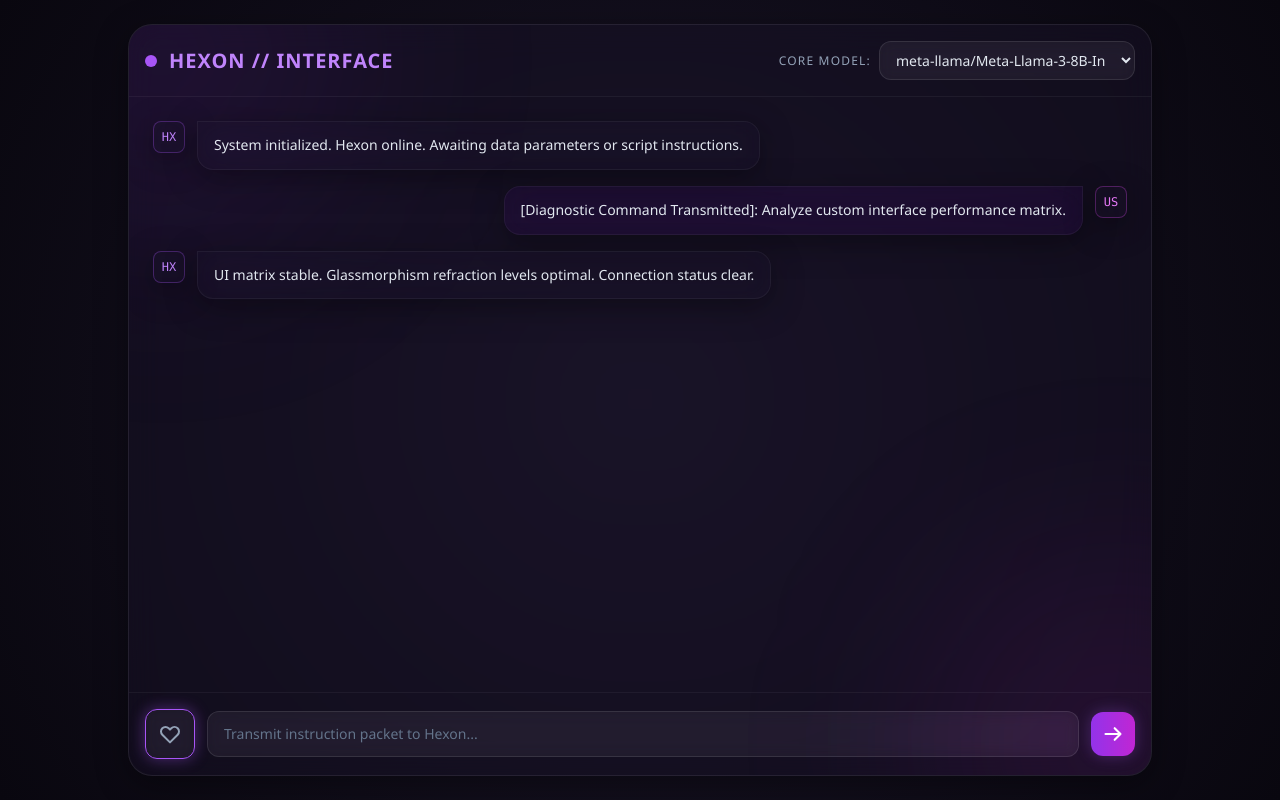
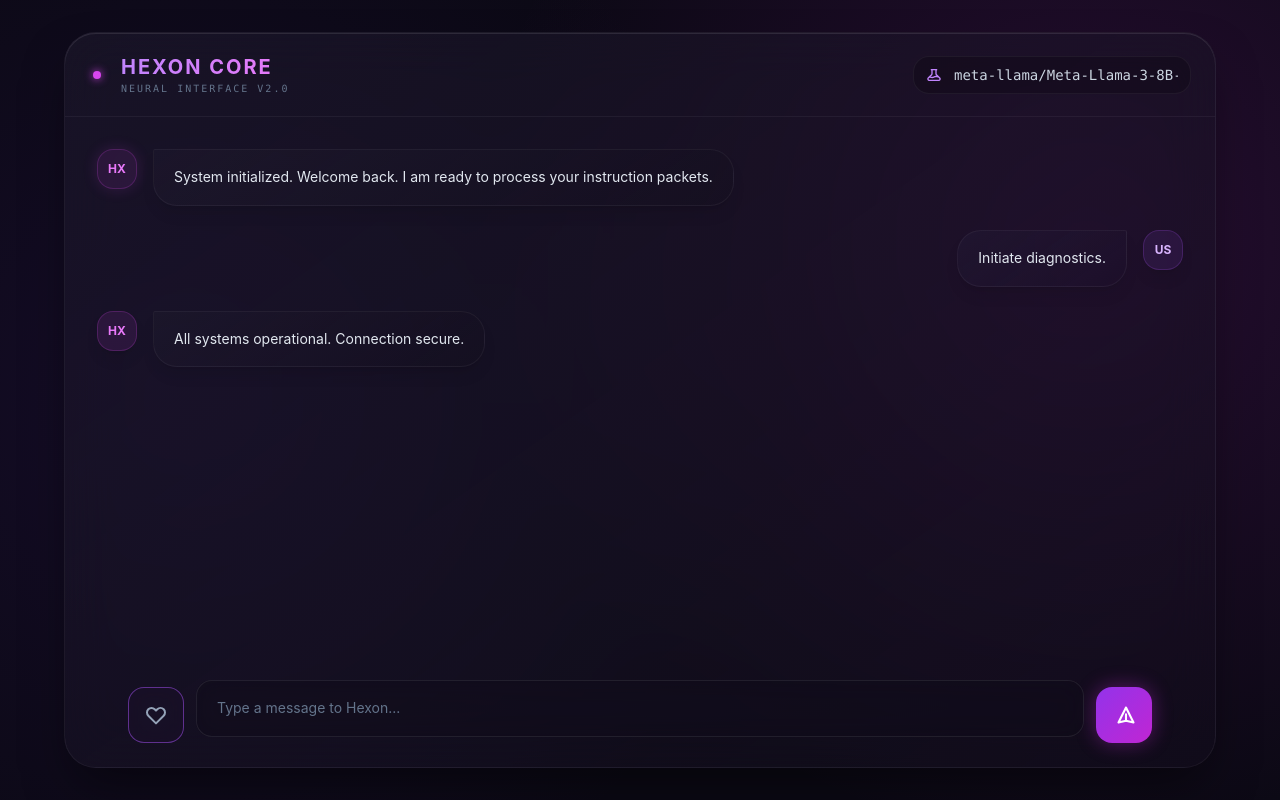
Before and after one commit to lo828085/musical-octo-tribble, a plain HTML site: page index.html in a window 1280 px wide. Both pictures are taken after a click on the button 170 px from the left and 734 px from the top of the page. Drawn offline with nearby package versions, Linux system fonts and the light colour scheme; no server answers.

Commit message:
Update index.html

```diff
--- a/index.html
+++ b/index.html
@@ -5,100 +5,130 @@
     <meta name="viewport" content="width=device-width, initial-scale=1.0">
     <title>Hexon Core AI</title>
     <script src="https://cdn.tailwindcss.com"></script>
+    <script src="https://cdn.jsdelivr.net/npm/marked/marked.min.js"></script>
     <style>
-        /* Glassmorphism Theme Overrides */
+        /* Refined Glassmorphism & Core Background */
         body {
-            background: radial-gradient(circle at 50% 50%, #1a1528 0%, #09070f 100%);
-            font-family: 'Segoe UI', Roboto, Helvetica, Arial, sans-serif;
+            background-color: #0b0914;
+            background-image:
+                radial-gradient(circle at 15% 50%, rgba(76, 29, 149, 0.15) 0%, transparent 50%),
+                radial-gradient(circle at 85% 30%, rgba(192, 38, 211, 0.15) 0%, transparent 50%);
+            font-family: 'Inter', system-ui, -apple-system, sans-serif;
             color: #e2e8f0;
             overflow: hidden;
         }
 
         .glass-panel {
-            background: rgba(25, 18, 41, 0.45);
-            backdrop-filter: blur(16px);
-            -webkit-backdrop-filter: blur(16px);
-            border: 1px solid rgba(255, 255, 255, 0.08);
-            box-shadow: 0 8px 32px 0 rgba(0, 0, 0, 0.37);
+            background: linear-gradient(145deg, rgba(30, 25, 45, 0.6), rgba(20, 15, 30, 0.4));
+            backdrop-filter: blur(24px);
+            -webkit-backdrop-filter: blur(24px);
+            border: 1px solid rgba(255, 255, 255, 0.05);
+            box-shadow: 0 25px 50px -12px rgba(0, 0, 0, 0.5), inset 0 1px 0 rgba(255, 255, 255, 0.1);
         }
 
         .glass-input {
-            background: rgba(255, 255, 255, 0.05);
-            backdrop-filter: blur(8px);
-            -webkit-backdrop-filter: blur(8px);
-            border: 1px solid rgba(255, 255, 255, 0.1);
-            transition: all 0.3s ease;
+            background: rgba(15, 10, 25, 0.5);
+            backdrop-filter: blur(12px);
+            -webkit-backdrop-filter: blur(12px);
+            border: 1px solid rgba(255, 255, 255, 0.08);
+            transition: all 0.3s cubic-bezier(0.4, 0, 0.2, 1);
         }
 
-        .glass-input:focus {
-            border-color: #a855f7;
-            box-shadow: 0 0 15px rgba(168, 85, 247, 0.4);
+        .glass-input:focus, .glass-input:hover {
+            border-color: rgba(168, 85, 247, 0.5);
+            background: rgba(25, 15, 40, 0.6);
             outline: none;
         }
 
-        /* Custom Scrollbar for Chat */
-        .custom-scrollbar::-webkit-scrollbar {
-            width: 6px;
+        /* Markdown Styling for AI Responses */
+        .markdown-body p { margin-bottom: 0.75em; }
+        .markdown-body p:last-child { margin-bottom: 0; }
+        .markdown-body code {
+            background: rgba(0,0,0,0.3);
+            padding: 0.2em 0.4em;
+            border-radius: 4px;
+            font-family: monospace;
+            font-size: 0.9em;
+            color: #d8b4fe;
         }
-        .custom-scrollbar::-webkit-scrollbar-track {
-            background: transparent;
+        .markdown-body pre {
+            background: rgba(0,0,0,0.4);
+            padding: 1rem;
+            border-radius: 8px;
+            overflow-x: auto;
+            margin: 0.5em 0;
+            border: 1px solid rgba(255,255,255,0.05);
         }
+        .markdown-body pre code { background: transparent; padding: 0; color: #e2e8f0; }
+        .markdown-body ul { list-style-type: disc; padding-left: 1.5rem; margin-bottom: 0.75em; }
+        .markdown-body ol { list-style-type: decimal; padding-left: 1.5rem; margin-bottom: 0.75em; }
+
+        /* Custom Scrollbar */
+        .custom-scrollbar::-webkit-scrollbar { width: 4px; }
+        .custom-scrollbar::-webkit-scrollbar-track { background: transparent; }
         .custom-scrollbar::-webkit-scrollbar-thumb {
             background: rgba(255, 255, 255, 0.1);
             border-radius: 10px;
         }
-        .custom-scrollbar::-webkit-scrollbar-thumb:hover {
-            background: rgba(168, 85, 247, 0.4);
+        .custom-scrollbar::-webkit-scrollbar-thumb:hover { background: rgba(168, 85, 247, 0.5); }
+
+        /* Entry Animation */
+        @keyframes slideUpFade {
+            from { opacity: 0; transform: translateY(10px); }
+            to { opacity: 1; transform: translateY(0); }
         }
+        .message-enter { animation: slideUpFade 0.4s ease-out forwards; }
     </style>
 </head>
-<body class="h-screen w-screen flex items-center justify-center p-4 sm:p-6">
+<body class="h-screen w-screen flex items-center justify-center p-4 sm:p-8">
 
-    <div class="glass-panel w-full max-w-5xl h-full max-h-[850px] rounded-3xl flex flex-col overflow-hidden relative">
+    <div class="glass-panel w-full max-w-6xl h-full max-h-[900px] rounded-[2rem] flex flex-col relative">
 
-        <div class="absolute -top-40 -left-40 w-96 h-96 bg-purple-600/10 rounded-full blur-[100px] pointer-events-none"></div>
-        <div class="absolute -bottom-40 -right-40 w-96 h-96 bg-fuchsia-600/10 rounded-full blur-[100px] pointer-events-none"></div>
-
-        <div class="w-full p-4 flex flex-col sm:flex-row justify-between items-center gap-4 border-b border-white/5 z-10">
-            <div class="flex items-center gap-3">
-                <div class="relative flex h-3 w-3">
-                    <span class="animate-ping absolute inline-flex h-full w-full rounded-full bg-purple-400 opacity-75"></span>
-                    <span class="relative inline-flex rounded-full h-3 w-3 bg-purple-500"></span>
+        <div class="w-full px-6 py-5 flex flex-col sm:flex-row justify-between items-center gap-4 border-b border-white/5 z-10 shrink-0">
+            <div class="flex items-center gap-4">
+                <div class="relative flex h-4 w-4 items-center justify-center">
+                    <span class="animate-ping absolute inline-flex h-full w-full rounded-full bg-fuchsia-400 opacity-60"></span>
+                    <span class="relative inline-flex rounded-full h-2 w-2 bg-fuchsia-500 shadow-[0_0_8px_#d946ef]"></span>
                 </div>
-                <h1 class="text-xl font-bold tracking-wider uppercase text-purple-400">Hexon // Interface</h1>
+                <div>
+                    <h1 class="text-xl font-bold tracking-widest text-transparent bg-clip-text bg-gradient-to-r from-purple-400 to-fuchsia-400">HEXON CORE</h1>
+                    <p class="text-[10px] uppercase tracking-[0.2em] text-slate-500 font-mono">Neural Interface v2.0</p>
+                </div>
             </div>
 
-            <div class="flex items-center gap-2 w-full sm:w-auto">
-                <span class="text-xs uppercase text-slate-400 tracking-widest hidden md:inline">Core Model:</span>
-                <select id="modelSelect" class="glass-input text-sm text-slate-200 rounded-xl px-3 py-2 cursor-pointer w-full sm:w-64">
-                    <option value="meta-llama/Meta-Llama-3-8B-Instruct">Loading models...</option>
+            <div class="flex items-center gap-3 w-full sm:w-auto bg-black/20 px-3 py-2 rounded-2xl border border-white/5">
+                <svg xmlns="http://www.w3.org/2000/svg" class="h-4 w-4 text-purple-400" fill="none" viewBox="0 0 24 24" stroke="currentColor"><path stroke-linecap="round" stroke-linejoin="round" stroke-width="2" d="M19.428 15.428a2 2 0 00-1.022-.547l-2.387-.477a6 6 0 00-3.86.517l-.318.158a6 6 0 01-3.86.517L6.05 15.21a2 2 0 00-1.806.547M8 4h8l-1 1v5.172a2 2 0 00.586 1.414l5 5c1.26 1.26.367 3.414-1.415 3.414H4.828c-1.782 0-2.674-2.154-1.414-3.414l5-5A2 2 0 009 10.172V5L8 4z" /></svg>
+                <select id="modelSelect" class="bg-transparent text-sm text-slate-300 cursor-pointer w-full sm:w-56 outline-none appearance-none font-mono">
+                    <option value="meta-llama/Meta-Llama-3-8B-Instruct">meta-llama/Meta-Llama-3-8B-Instruct</option>
                 </select>
             </div>
         </div>
 
-        <div id="chatStream" class="flex-1 overflow-y-auto p-4 sm:p-6 space-y-4 custom-scrollbar z-10">
-            <div class="flex items-start gap-3 max-w-[85%]">
-                <div class="glass-panel h-8 w-8 rounded-lg flex items-center justify-center text-xs text-purple-400 border border-purple-500/30 flex-shrink-0 font-mono">HX</div>
-                <div class="glass-panel px-4 py-3 rounded-2xl rounded-tl-none border border-white/5 text-sm leading-relaxed text-slate-200">
-                    System initialized. Hexon online. Awaiting data parameters or script instructions.
+        <div id="chatStream" class="flex-1 overflow-y-auto p-6 sm:p-8 space-y-6 custom-scrollbar z-10 scroll-smooth">
+            <div class="flex items-start gap-4 max-w-[85%] message-enter">
+                <div class="h-10 w-10 rounded-2xl flex items-center justify-center text-xs text-fuchsia-400 border border-fuchsia-500/20 bg-fuchsia-500/10 flex-shrink-0 font-bold shadow-[0_0_15px_rgba(217,70,239,0.15)]">HX</div>
+                <div class="glass-panel px-5 py-4 rounded-3xl rounded-tl-sm text-sm leading-relaxed text-slate-200 shadow-lg">
+                    System initialized. Welcome back. I am ready to process your instruction packets.
                 </div>
             </div>
         </div>
 
-        <div class="p-4 border-t border-white/5 z-10">
-            <form id="inputForm" class="flex items-center gap-3 relative">
+        <div class="p-4 sm:p-6 shrink-0 z-10">
+            <form id="inputForm" class="flex items-end gap-3 relative max-w-5xl mx-auto">
 
-                <button type="button" id="heartBtn" class="glass-input p-3 rounded-xl hover:text-rose-400 hover:border-rose-500/40 text-slate-400 flex items-center justify-center transition-all duration-300 group" title="Heart Matrix Diagnostics">
-                    <svg xmlns="http://www.w3.org/2000/svg" class="h-6 w-6 transform group-hover:scale-110 transition-transform" fill="none" viewBox="0 0 24 24" stroke="currentColor" stroke-width="2">
+                <button type="button" id="heartBtn" class="glass-input h-14 w-14 rounded-2xl text-slate-400 hover:text-rose-400 flex items-center justify-center flex-shrink-0 group transition-all" title="Heart Matrix">
+                    <svg xmlns="http://www.w3.org/2000/svg" class="h-6 w-6 transform group-hover:scale-110 group-active:scale-95 transition-transform" fill="none" viewBox="0 0 24 24" stroke="currentColor" stroke-width="2">
                         <path stroke-linecap="round" stroke-linejoin="round" d="M4.318 6.318a4.5 4.5 0 000 6.364L12 20.364l7.682-7.682a4.5 4.5 0 00-6.364-6.364L12 7.636l-1.318-1.318a4.5 4.5 0 00-6.364 0z" />
                     </svg>
                 </button>
 
-                <input type="text" id="userInput" placeholder="Transmit instruction packet to Hexon..." autocomplete="off" class="glass-input flex-1 px-4 py-3 rounded-xl text-sm placeholder-slate-500 text-slate-100">
+                <div class="relative flex-1">
+                    <textarea id="userInput" rows="1" placeholder="Type a message to Hexon..." class="glass-input w-full px-5 py-4 rounded-2xl text-sm placeholder-slate-500 text-slate-100 resize-none custom-scrollbar leading-relaxed" style="min-height: 56px; max-height: 200px;"></textarea>
+                </div>
 
-                <button type="submit" class="bg-gradient-to-r from-purple-600 to-fuchsia-600 text-white p-3 rounded-xl hover:opacity-90 shadow-[0_0_15px_rgba(168,85,247,0.3)] flex items-center justify-center transition-all">
-                    <svg xmlns="http://www.w3.org/2000/svg" class="h-5 w-5" fill="none" viewBox="0 0 24 24" stroke="currentColor" stroke-width="2.5">
-                        <path stroke-linecap="round" stroke-linejoin="round" d="M14 5l7 7m0 0l-7 7m7-7H3" />
+                <button type="submit" class="h-14 w-14 rounded-2xl bg-gradient-to-br from-purple-600 to-fuchsia-600 text-white flex items-center justify-center hover:opacity-90 shadow-[0_0_20px_rgba(192,38,211,0.4)] flex-shrink-0 transition-transform active:scale-95">
+                    <svg xmlns="http://www.w3.org/2000/svg" class="h-5 w-5 translate-x-0.5" fill="none" viewBox="0 0 24 24" stroke="currentColor" stroke-width="2.5">
+                        <path stroke-linecap="round" stroke-linejoin="round" d="M12 19l9 2-9-18-9 18 9-2zm0 0v-8" />
                     </svg>
                 </button>
             </form>
@@ -106,75 +136,85 @@
     </div>
 
     <script>
-        // Point this directly to your deployed Vercel URL
-        // Leave as empty string "" if deployed together in the same Vercel project
         const API_BASE_URL = "";
-
         const chatStream = document.getElementById('chatStream');
         const inputForm = document.getElementById('inputForm');
         const userInput = document.getElementById('userInput');
         const modelSelect = document.getElementById('modelSelect');
         const heartBtn = document.getElementById('heartBtn');
 
-        // 1. Fetch live active open-source models for selector dropdown
+        // Auto-resize textarea
+        userInput.addEventListener('input', function() {
+            this.style.height = '56px';
+            this.style.height = (this.scrollHeight) + 'px';
+        });
+
+        // Submit on Enter (Shift+Enter for new line)
+        userInput.addEventListener('keydown', function(e) {
+            if (e.key === 'Enter' && !e.shiftKey) {
+                e.preventDefault();
+                inputForm.dispatchEvent(new Event('submit'));
+            }
+        });
+
         async function loadActiveModels() {
             try {
                 const res = await fetch(`${API_BASE_URL}/api/models`);
                 const data = await res.json();
 
                 if (data.models && data.models.length > 0) {
-                    modelSelect.innerHTML = ''; // Clear default option
+                    modelSelect.innerHTML = '';
                     data.models.forEach(model => {
                         const option = document.createElement('option');
                         option.value = model;
-                        option.textContent = model;
-                        // Default selection preference setting
+                        option.textContent = model.split('/').pop(); // Make names cleaner in UI
                         if(model === "meta-llama/Meta-Llama-3-8B-Instruct") option.selected = true;
                         modelSelect.appendChild(option);
                     });
                 }
             } catch (err) {
-                console.error("Failed model network synchronization:", err);
-                modelSelect.innerHTML = '<option value="meta-llama/Meta-Llama-3-8B-Instruct">meta-llama/Meta-Llama-3-8B-Instruct (Default)</option>';
+                console.error("Failed model sync:", err);
             }
         }
 
-        // 2. DOM manipulation for adding conversational rows
         function appendMessage(text, isUser = false) {
             const wrapper = document.createElement('div');
-            wrapper.className = `flex items-start gap-3 max-w-[85%] ${isUser ? 'ml-auto flex-row-reverse' : ''}`;
+            wrapper.className = `flex items-start gap-4 max-w-[85%] message-enter ${isUser ? 'ml-auto flex-row-reverse' : ''}`;
 
             const avatar = document.createElement('div');
-            avatar.className = `glass-panel h-8 w-8 rounded-lg flex items-center justify-center text-xs flex-shrink-0 font-mono ${isUser ? 'text-fuchsia-400 border-fuchsia-500/30' : 'text-purple-400 border-purple-500/30'}`;
+            avatar.className = `h-10 w-10 rounded-2xl flex items-center justify-center text-xs font-bold flex-shrink-0 shadow-lg ${isUser ? 'text-purple-300 border border-purple-500/20 bg-purple-500/10' : 'text-fuchsia-400 border border-fuchsia-500/20 bg-fuchsia-500/10'}`;
             avatar.textContent = isUser ? 'US' : 'HX';
 
             const messageBox = document.createElement('div');
-            messageBox.className = `glass-panel px-4 py-3 rounded-2xl text-sm leading-relaxed text-slate-200 border border-white/5 ${isUser ? 'rounded-tr-none bg-purple-950/20' : 'rounded-tl-none'}`;
-            messageBox.innerText = text;
+            messageBox.className = `glass-panel px-5 py-4 rounded-3xl text-sm leading-relaxed text-slate-200 shadow-lg ${isUser ? 'rounded-tr-sm bg-purple-900/10' : 'rounded-tl-sm markdown-body'}`;
+
+            // Use marked.js for AI responses to parse markdown
+            if (isUser) {
+                messageBox.innerText = text;
+            } else {
+                messageBox.innerHTML = marked.parse(text);
+            }
 
             wrapper.appendChild(avatar);
             wrapper.appendChild(messageBox);
             chatStream.appendChild(wrapper);
 
-            // Auto scroll down stream
             chatStream.scrollTop = chatStream.scrollHeight;
         }
 
-        // 3. Form submit handler processing network token loops
         inputForm.addEventListener('submit', async (e) => {
             e.preventDefault();
             const prompt = userInput.value.trim();
             if (!prompt) return;
 
-            // Display user message visually
             appendMessage(prompt, true);
             userInput.value = '';
+            userInput.style.height = '56px'; // Reset height
 
-            // Loading placeholder row
             const thinkingRow = document.createElement('div');
-            thinkingRow.className = "flex items-start gap-3 text-xs text-slate-500 italic animate-pulse pl-11";
+            thinkingRow.className = "flex items-start gap-4 text-xs text-slate-500 font-mono message-enter";
             thinkingRow.id = "hexon-thinking";
-            thinkingRow.innerText = "Hexon parsing matrix data stream...";
+            thinkingRow.innerHTML = `<div class="h-10 w-10 flex-shrink-0"></div><div class="px-2 py-3 flex items-center gap-2"><span class="h-1.5 w-1.5 bg-fuchsia-500 rounded-full animate-bounce"></span><span class="h-1.5 w-1.5 bg-fuchsia-500 rounded-full animate-bounce" style="animation-delay: 0.2s"></span><span class="h-1.5 w-1.5 bg-fuchsia-500 rounded-full animate-bounce" style="animation-delay: 0.4s"></span></div>`;
             chatStream.appendChild(thinkingRow);
             chatStream.scrollTop = chatStream.scrollHeight;
 
@@ -182,10 +222,7 @@
                 const response = await fetch(`${API_BASE_URL}/api/chat`, {
                     method: 'POST',
                     headers: { 'Content-Type': 'application/json' },
-                    body: JSON.stringify({
-                        message: prompt,
-                        model: modelSelect.value
-                    })
+                    body: JSON.stringify({ message: prompt, model: document.getElementById('modelSelect').value }) // Note: grabbing directly from DOM to ensure current selection
                 });
 
                 const data = await response.json();
@@ -194,23 +231,21 @@
                 if (data.response) {
                     appendMessage(data.response, false);
                 } else if (data.error) {
-                    appendMessage(`System Exception: ${data.error}`, false);
+                    appendMessage(`Error: ${data.error}`, false);
                 }
             } catch (err) {
                 document.getElementById('hexon-thinking').remove();
-                appendMessage("Inference loop timed out or endpoint is offline.", false);
+                appendMessage("Connection error.", false);
             }
         });
 
-        // 4. Custom Heart Icon Matrix Diagnostic Action
         heartBtn.addEventListener('click', () => {
-            appendMessage("[Diagnostic Command Transmitted]: Analyze custom interface performance matrix.", true);
+            appendMessage("Initiate diagnostics.", true);
             setTimeout(() => {
-                appendMessage("UI matrix stable. Glassmorphism refraction levels optimal. Connection status clear.", false);
+                appendMessage("All systems operational. Connection secure.", false);
             }, 600);
         });
 
-        // Initialize script loop routine
         loadActiveModels();
     </script>
 </body>
```
